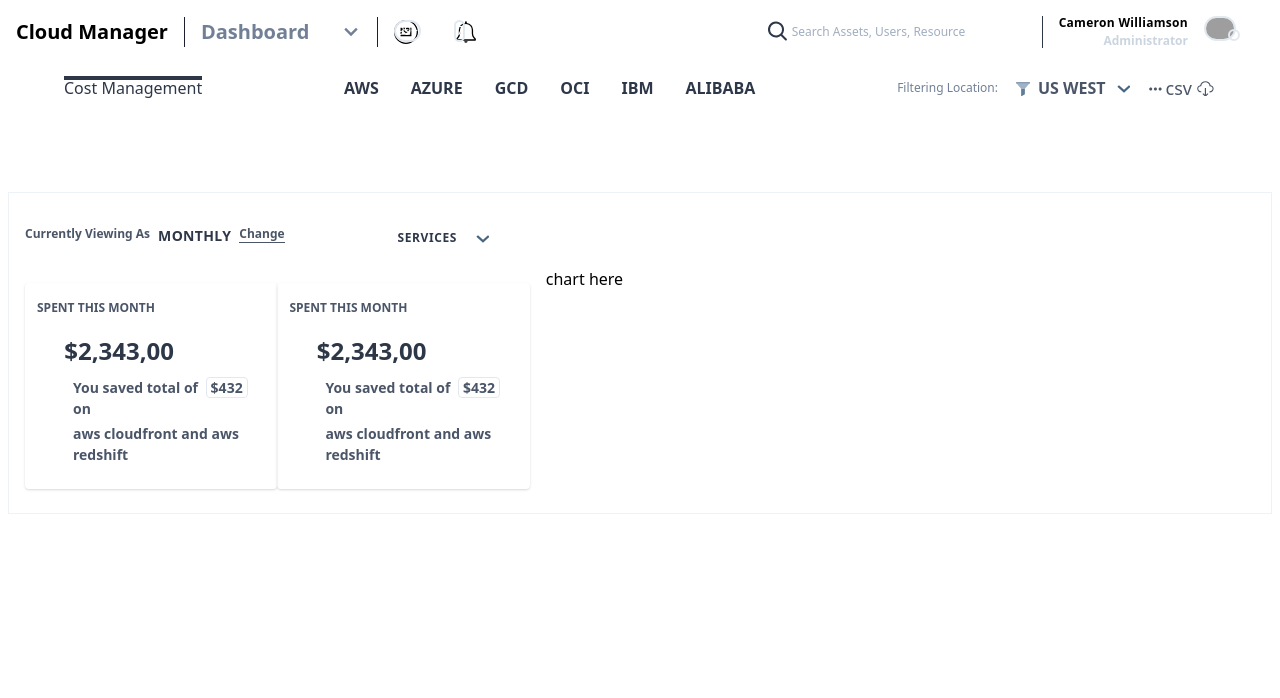
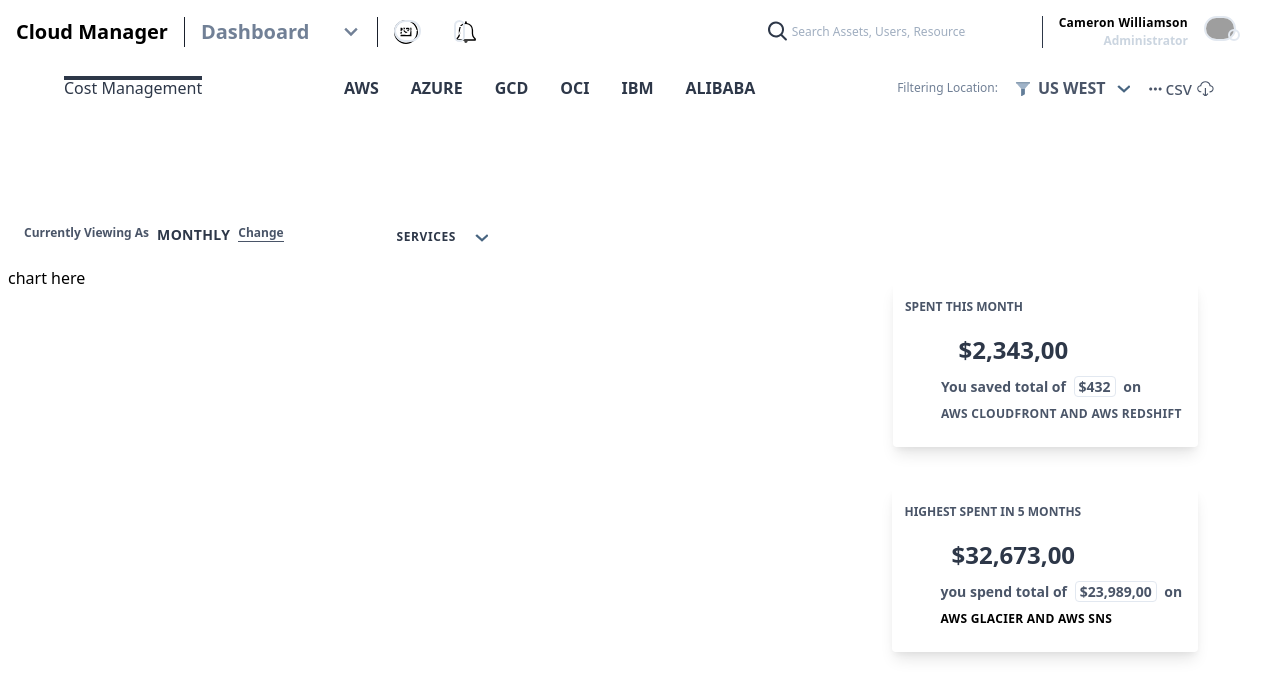
Before and after one commit to shegx01/CloudManagerClient, a Vue app: page /cost-management in a window 1280 px wide. Shown: the top 698 px of the page. Built offline with nearby package versions, Linux system fonts and the light colour scheme; grey boxes are pictures that could not be loaded.

Commit message:
cost optimisation design implementation

```diff
--- a/src/views/CostManagement.vue
+++ b/src/views/CostManagement.vue
@@ -3,7 +3,9 @@
     <!-- secondary bar -->
     <SecondaryBar :subMenu="true" :currentDir="currentDir" />
 
-    <div class="mt-20 bg-white py-4 pb-6 lg:mx-2 lg:border lg:border-gray-200">
+    <div
+      class="mt-20 bg-white py-4 pb-6 lg:mx-2 lg:border lg:border-gray-200 lg:bg-transparent lg:border-none"
+    >
       <div class="flex justify-between w-full max-w-lg px-4 py-4 lg:max-w-lg">
         <div
           class="font-semibold text-gray-700  text-xs capitalize whitespace-no-wrap flex"
@@ -39,12 +41,14 @@
           </div>
         </div>
       </div>
-      <div class="flex flex-wrap w-full">
+      <div class="flex flex-wrap w-full lg:flex-no-wrap ">
         <div
-          class="pt-4 flex w-full flex-shrink-0 mx-4 justify-around  lg:w-2/5"
+          class="pt-4 flex w-full flex-shrink-0 mx-4 justify-around  lg:w-4/12 lg:flex-col lg:items-center"
         >
           <!-- monthly spend card-->
-          <div class="flex flex-col max-w-lg rounded shadow items-center pt-4">
+          <div
+            class="flex flex-col max-w-lg rounded shadow items-center pt-4 lg:max-w-sm lg:shadow-lg"
+          >
             <div class="flex w-full ml-6">
               <span
                 class="text-gray-700 text-xs py-px2  rounded-full uppercase font-semibold mr-auto"
@@ -53,7 +57,7 @@
               </span>
             </div>
             <div
-              class="pt-2 mt-2 h-full flex flex-col w-full items-center bg-success-lightest px-4"
+              class="pt-2 mt-2 h-full flex flex-col w-full items-center bg-success-lightest px-4 lg:bg-success-200"
             >
               <span class="-ml-16 text-gray-800 font-semibold text-2xl"
                 >$2,343,00</span
@@ -71,7 +75,8 @@
                   >
                   on
                 </div>
-                <span class="font-semibold text-sm text-gray-700 mt-1"
+                <span
+                  class="font-semibold text-xs text-gray-700 mt-2 uppercase tracking-wide text-success-800"
                   >aws cloudfront and aws redshift</span
                 >
               </div>
@@ -79,19 +84,21 @@
           </div>
           <!-- highest spent card card-->
 
-          <div class="flex flex-col max-w-lg rounded shadow items-center pt-4">
+          <div
+            class="flex flex-col max-w-lg rounded shadow items-center pt-4 lg:max-w-sm lg:mt-10 lg:shadow-lg"
+          >
             <div class="flex w-full ml-6">
               <span
                 class="text-gray-700 text-xs py-px2  rounded-full uppercase font-semibold mr-auto"
               >
-                spent this month
+                highest spent in 5 months
               </span>
             </div>
             <div
-              class="pt-2 mt-2 h-full flex flex-col w-full items-center bg-success-lightest px-4"
+              class="pt-2 mt-2 h-full flex flex-col w-full items-center bg-danger-lightest px-4"
             >
               <span class="-ml-16 text-gray-800 font-semibold text-2xl"
-                >$2,343,00</span
+                >$32,673,00</span
               >
               <div
                 class=" ml-8 mb-6
@@ -99,21 +106,22 @@
                flex flex-col"
               >
                 <div class="font-semibold text-sm text-gray-700 mt-2">
-                  You saved total of
+                  you spend total of
                   <span
-                    class="px-1 py-px-1 mx-1 rounded text-success-800 border bg-success-200"
-                    >$432</span
+                    class="px-1 py-px-1 mx-1 rounded text-danger-800 border bg-danger-200 border-danger-300"
+                    >$23,989,00</span
                   >
                   on
                 </div>
-                <span class="font-semibold text-sm text-gray-700 mt-1"
-                  >aws cloudfront and aws redshift</span
+                <span
+                  class="font-semibold text-xs text-danger-800 mt-2 uppercase tracking-wide"
+                  >aws glacier and aws sns</span
                 >
               </div>
             </div>
           </div>
         </div>
-        <div>chart here</div>
+        <div class="flex lg:order-first lg:w-8/12">chart here</div>
       </div>
     </div>
   </div>
```
